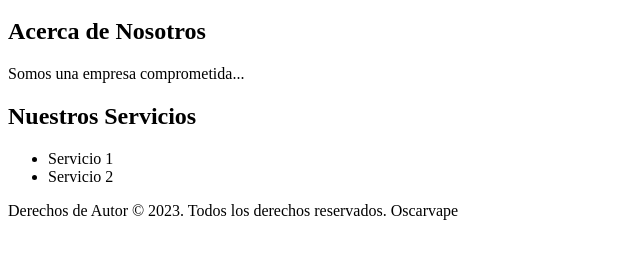
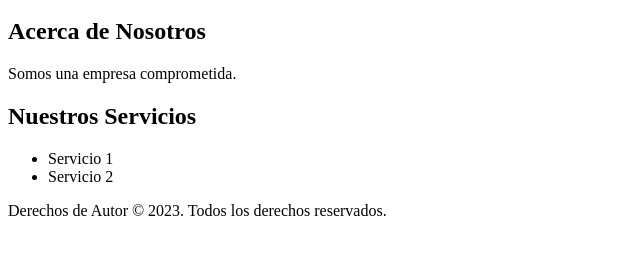
Before and after one commit to oscarvape/oscarvape.github.io, a plain HTML site: page index.html in a window 1280 px wide. Shown: the part 154-412 px from the top of the page, 0-640 px from the left. Drawn offline with Linux system fonts and the light colour scheme.

Commit message:
Prueba04

```diff
--- a/index.html
+++ b/index.html
@@ -22,7 +22,7 @@
     <main>
         <section>
             <h2>Acerca de Nosotros</h2>
-            <p>Somos una empresa comprometida...</p>
+            <p>Somos una empresa comprometida.</p>
         </section>
 
         <section>
@@ -35,7 +35,7 @@
     </main>
 
     <footer>
-        <p>Derechos de Autor © 2023. Todos los derechos reservados. Oscarvape</p>
+        <p>Derechos de Autor © 2023. Todos los derechos reservados.</p>
     </footer>
 </body>
 </html>
```
